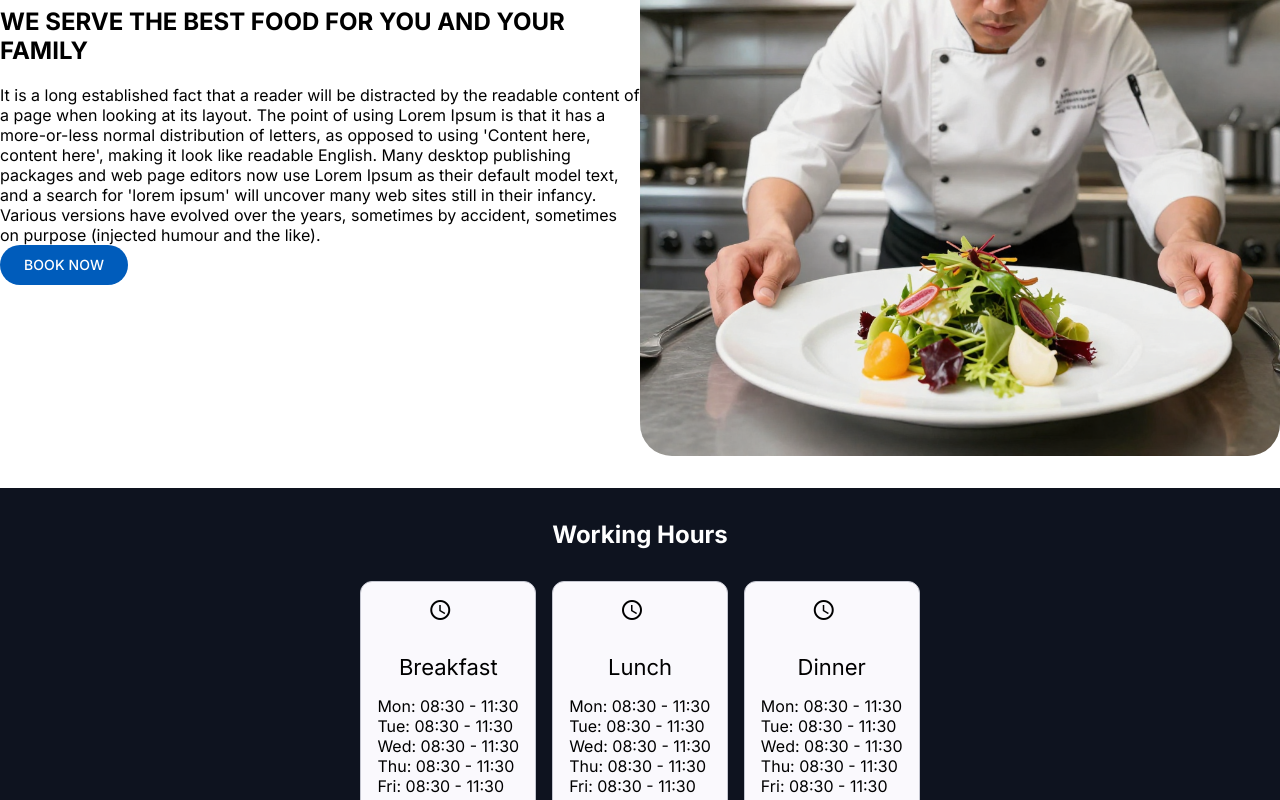
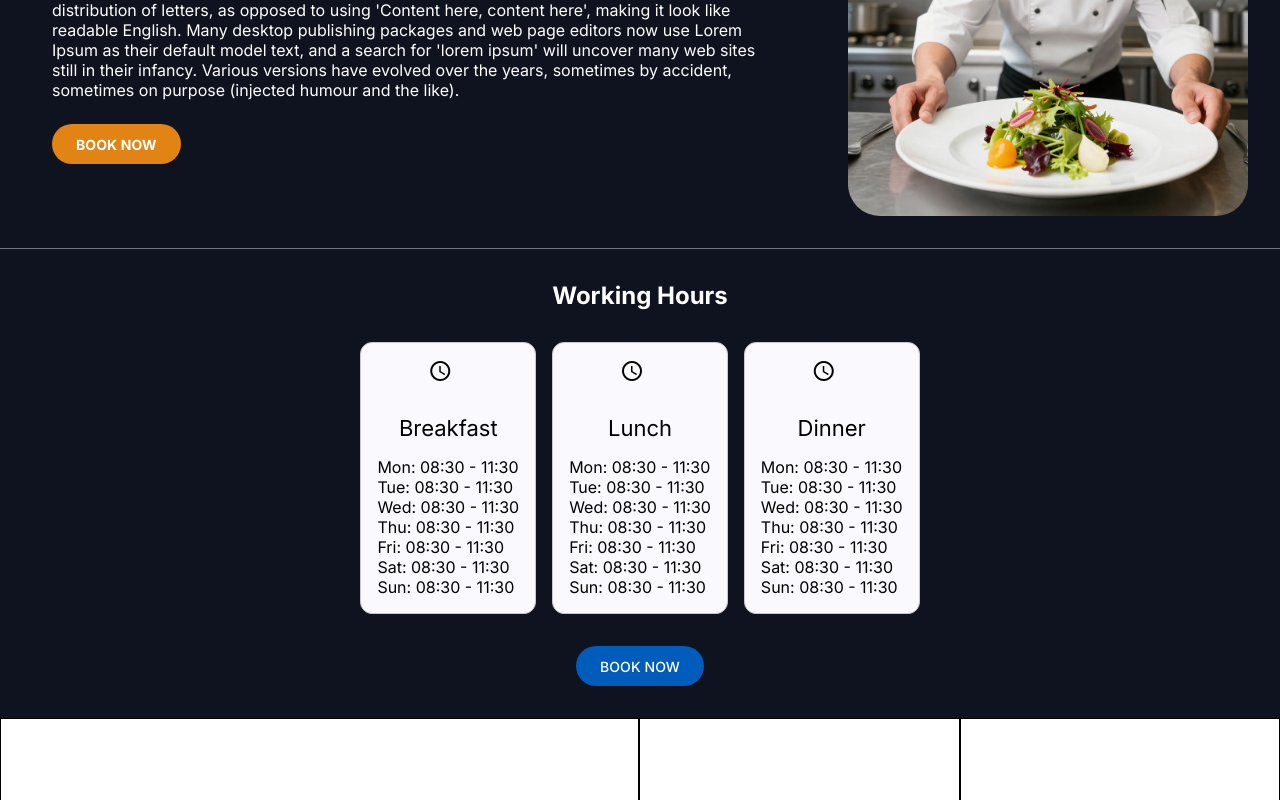
Before and after one commit to ViniciusIshikawa/restaurantWebsite, an Angular app: page /home in a window 1280 px wide. Shown: the part 1080-1880 px from the top of the page. Built offline with nearby package versions, Linux system fonts and the light colour scheme; a web font is replaced by a local one.

Commit message:
Style: Added style for the brief section and added fixed background for the hero section on the home page

```diff
--- a/src/app/pages/home/home.component.css
+++ b/src/app/pages/home/home.component.css
@@ -26,6 +26,7 @@
   background-repeat: no-repeat;
   background-size: cover;
   background-position: center;
+  background-attachment: fixed;
 }
 
 .hero-section .hero-section_presentation {
@@ -62,14 +63,16 @@
 }
 
 .restaurant-brief {
-  margin-top: 2rem;
   display: flex;
   flex-direction: row;
+  padding: 2rem;
+  gap: 3rem;
+  background-color: var(--secondary-color);
 }
 
 .restaurant-brief img {
   border-radius: 2rem;
-  width: 50vw;
+  width: 25rem;
 }
 
 .restaurant-brief_presentation {
@@ -77,6 +80,10 @@
   flex-direction: column;
   align-items: start;
   justify-content: center;
+  gap: 1.5rem;
+  color: white;
+  border-radius: 20px;
+  padding: 20px;
 }
 
 .working-hours {
@@ -85,9 +92,8 @@
   align-items: center;
   justify-content: center;
   gap: 2rem;
+  padding: 2rem 0;
   background-color: var(--secondary-color);
-  padding: 2rem 0;
-  margin-top: 2rem;
 }
 
 .working-hours h1 {
--- a/src/app/pages/home/home.component.html
+++ b/src/app/pages/home/home.component.html
@@ -29,10 +29,12 @@
         still in their infancy. Various versions have evolved over the years, sometimes by accident,
         sometimes on purpose (injected humour and the like).
       </span>
-      <button mat-flat-button routerLink="/booking">BOOK NOW</button>
+      <button class="btnBooking" mat-flat-button routerLink="/booking">BOOK NOW</button>
     </div>
     <img src="/assets/images/chefWithDish.png" alt="chef preparing our special salad">
   </section>
+
+  <mat-divider />
 
   <section class="working-hours">
     <h1>Working Hours</h1>
--- a/src/app/pages/home/home.component.ts
+++ b/src/app/pages/home/home.component.ts
@@ -6,6 +6,7 @@ import {MatFormFieldModule} from '@angular/material/form-field';
 import {MatSelectModule} from '@angular/material/select';
 import {MatInputModule} from '@angular/material/input';
 import { ActivatedRoute, RouterLink } from "@angular/router";
+import { MatDivider } from "@angular/material/divider";
 
 @Component({
   selector: 'app-home',
@@ -17,7 +18,8 @@ import { ActivatedRoute, RouterLink } from "@angular/router";
     MatFormFieldModule,
     MatSelectModule,
     MatInputModule,
-    RouterLink
+    RouterLink,
+    MatDivider
 ],
   templateUrl: './home.component.html',
   styleUrl: './home.component.css'
```
